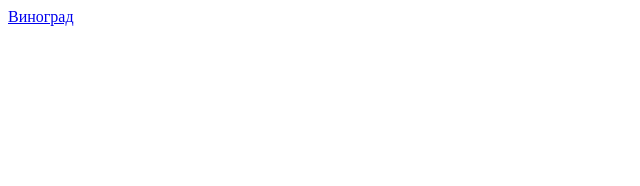
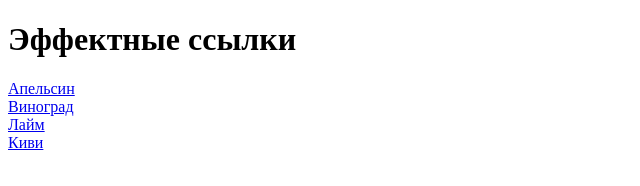
Before and after one commit to telenord/css_menu_style1, a plain HTML site: page index.html in a window 1280 px wide. Shown: the whole page, without its empty margins (0-640 px from the left). Drawn offline with Linux system fonts and the light colour scheme.

Commit message:
Update index.html

```diff
--- a/index.html
+++ b/index.html
@@ -1,14 +1,24 @@
 <!DOCTYPE html>
 <html>
     <head>
-       <title>Эффектные ссылки, шаг 3</title>
+       <title>Эффектные ссылки: все вместе</title>
        <meta charset="utf-8">
        <base href="/assets/course76/">
        <link href='//fonts.googleapis.com/css?family=Open+Sans:300,400&subset=latin,cyrillic-ext' rel='stylesheet' type='text/css'>
     </head>
     <body>
-        <div class="effect-2">
+        <h1>Эффектные ссылки</h1>
+        <div class="effect-1">
+            <a href="#">Апельсин</a>
+        </div>
+  <div class="effect-2">
             <a href="#">Виноград</a>
+        </div>
+        <div class="effect-3">
+            <a href="#" data-hover="Лайм">Лайм</a>
+        </div>
+        <div class="effect-4">
+            <a href="#">Киви</a>
         </div>
     </body>
 </html>
```
